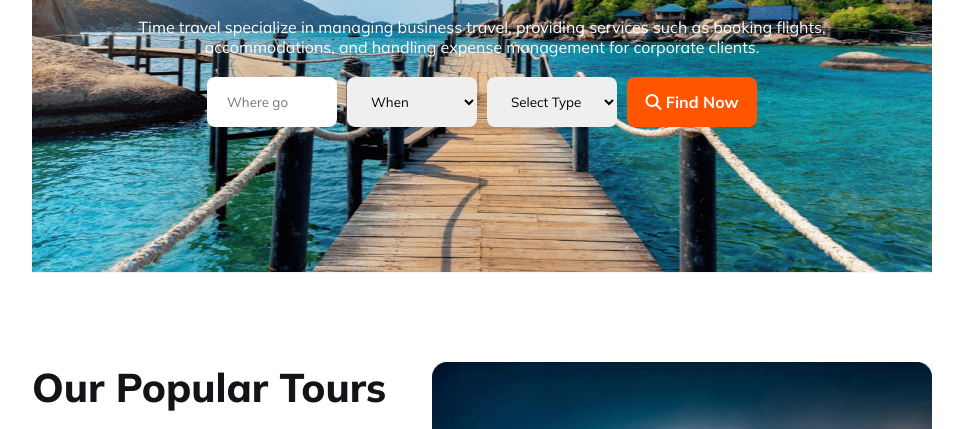
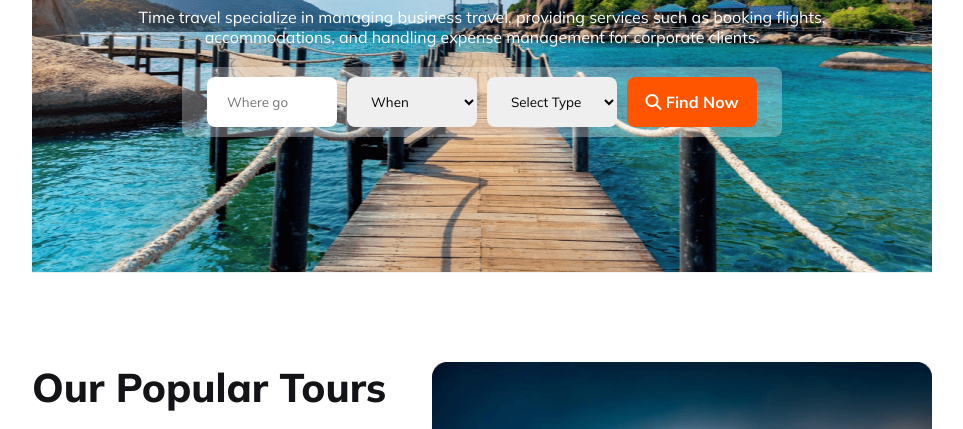
Before and after one commit to sajib0998/Travel-Time, a plain HTML site: page index.html in a window 1280 px wide. Shown: the part 338-767 px from the top of the page, without its empty margins (158-1121 px from the left). Drawn offline with Linux system fonts and the light colour scheme.

Commit message:
added input background colour

```diff
--- a/style/style.css
+++ b/style/style.css
@@ -106,6 +106,11 @@ nav .unorder .list .active,.one:hover{
 .banner-section-input{
     display: flex;
     justify-content: center;
+    border-radius: 8px;
+    background: rgba(255, 255, 255, 0.30);
+    width: 600px;
+    margin: 0px auto;
+    padding: 10px;
 }
 .input-1,.input-2,.input-3{
     width: 130px;
@@ -565,6 +570,7 @@ footer section{
    .banner-section-input{
     flex-direction: column;
     gap: 10px;
+    width: 350px;
    }
    .input-1,.input-2,.input-3{
     width: 300px;
```
